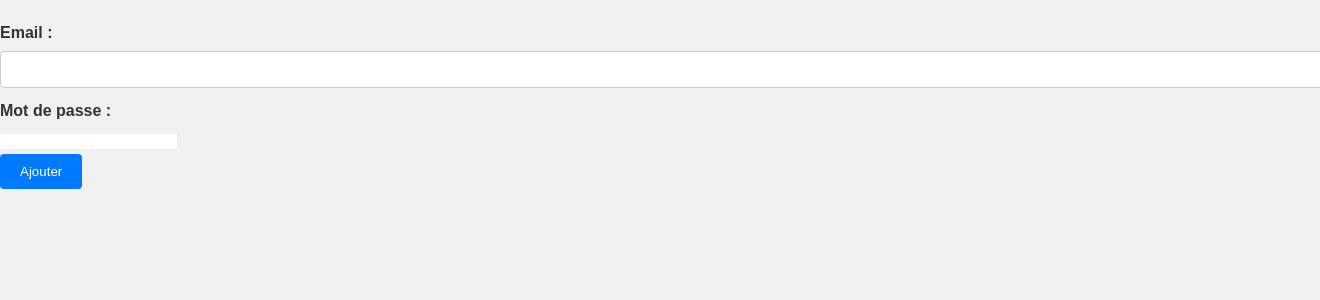
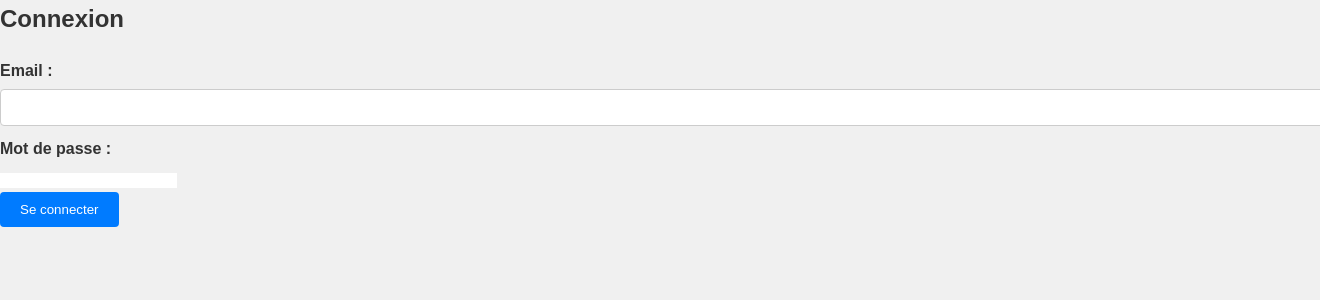
Before and after one commit to AminaTity/Projet-finale-PW_partie1, a PHP site: page / in a window 1320 px wide; the page is wider, and only the part inside the window is pictured. Shown: the top 300 px of that part. Run offline with PHP 8.4, Linux system fonts and the light colour scheme.

Commit message:
modifications login.php

```diff
--- a/views/login.php
+++ b/views/login.php
@@ -8,6 +8,7 @@
 </head>
 
 <body>
+    <h1>Connexion</h1>
     <form action="controllers/LoginController.php" method="post">
 
         <label for="email">Email :</label>
@@ -16,7 +17,7 @@
         <label for="password">Mot de passe :</label>
         <input type="password" id="password" name="password" minlength="6" required><br>
 
-        <input type="submit" value="Ajouter">
+        <input type="submit" value="Se connecter">
     </form>
 </body>
 
```
